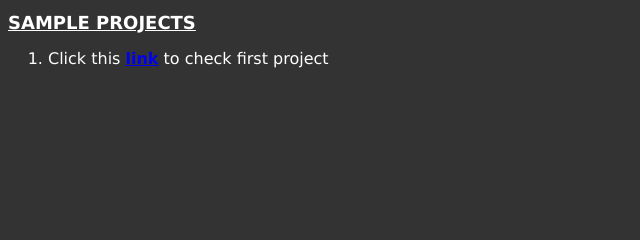
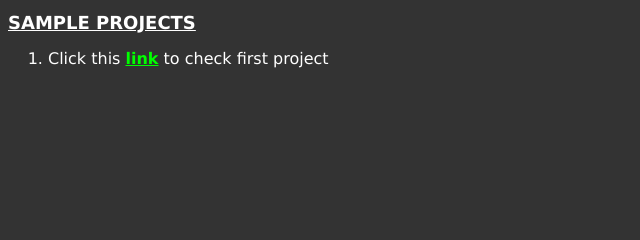
Before and after one commit to DavidxyzBecky/obarabeckhamochieng.github.io, a plain HTML site: page Projects.htm in a window 1280 px wide. Shown: the top 240 px of the page, 0-640 px from the left. Drawn offline with Linux system fonts and the light colour scheme.

Commit message:
Update Projects.htm

```diff
--- a/Projects.htm
+++ b/Projects.htm
@@ -4,7 +4,7 @@
      <meta charset="UTF-8">
         <meta name="viewport" content="width=device-width, initial-scale=1.0">
         <link rel="icon" type="image/x-icon" href="mylogo.png">
-    <link rel="stylesheet" href="About me.css">
+    <link rel="stylesheet" href="Projects.css">
     <title>Sample Projects</title>
   </head>
   <body>
```
